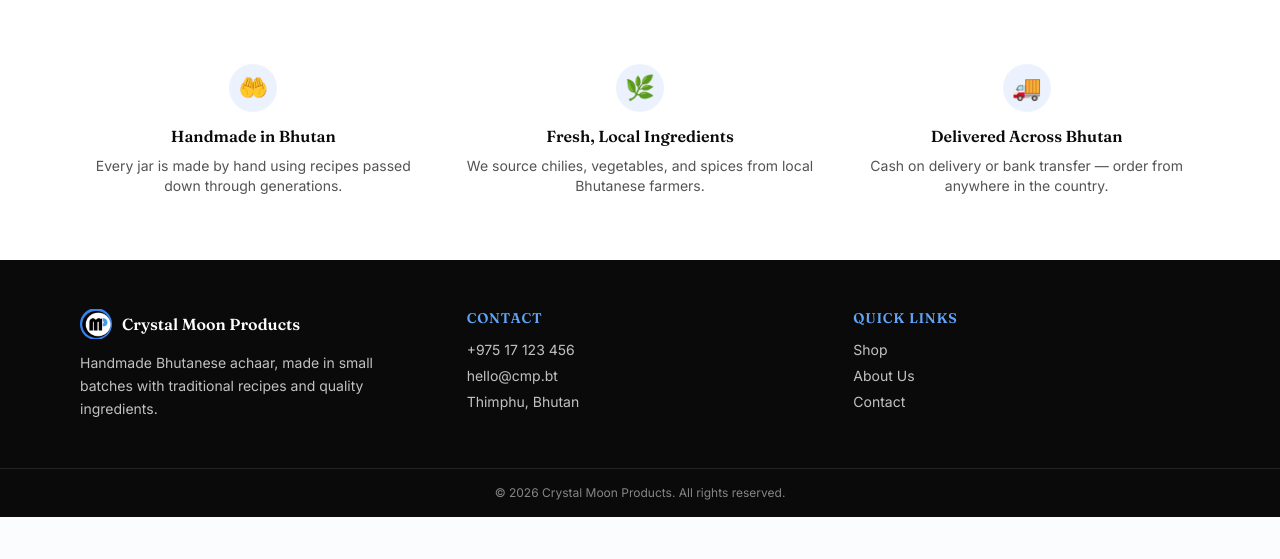
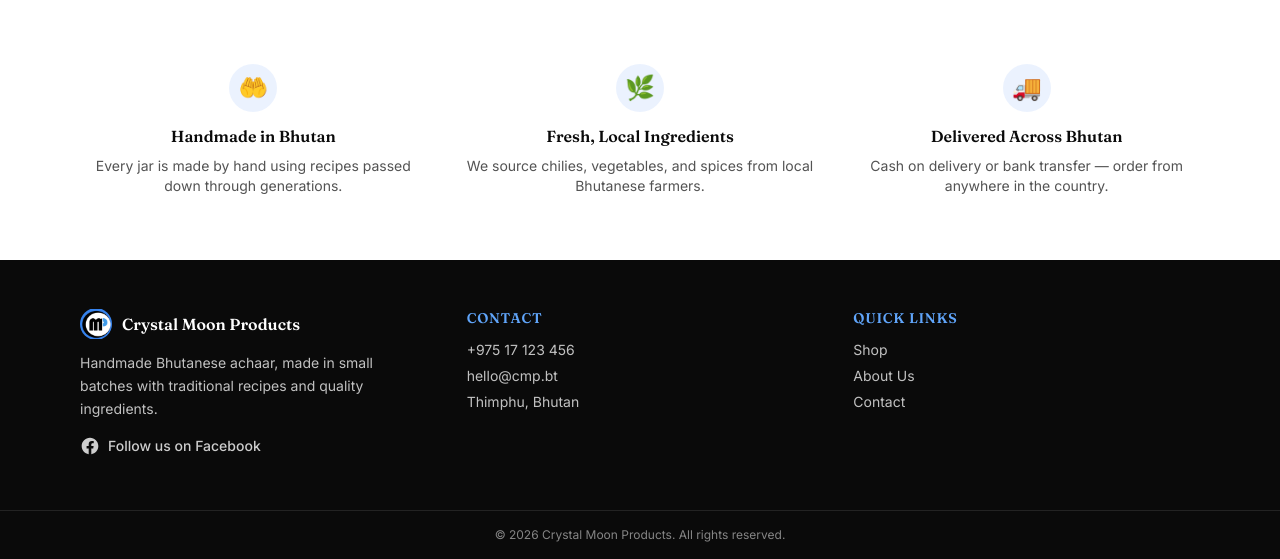
Before and after one commit to XplorerLuffy/cmp.bt, a PHP site: page /index.php in a window 1280 px wide. Shown: the part 1000-1559 px from the top of the page. Before the commit the page ends 1517 px from the top, so only its background shows below. Run offline with PHP 8.4, Linux system fonts and the light colour scheme; data comes from the database, SQL or seed files in the repository; data that the repository does not hold is empty; some libraries are stand-ins or nearby versions.

Commit message:
Add Facebook page link to footer
Co-Authored-By: Claude Opus 4.8 <noreply@anthropic.com>
Claude-Session: https://claude.ai/code/session_01PvjGgyAxz1gX7fKaNUYaUC

```diff
--- a/cpanel-site/includes/footer.php
+++ b/cpanel-site/includes/footer.php
@@ -9,6 +9,10 @@
         <p class="text-sm leading-relaxed">
           Handmade Bhutanese achaar, made in small batches with traditional recipes and quality ingredients.
         </p>
+        <a href="https://www.facebook.com/crystalmoonproduct" target="_blank" rel="noopener noreferrer" class="mt-4 inline-flex items-center gap-2 text-sm font-medium text-white/80 hover:text-brand-blue-light">
+          <svg viewBox="0 0 24 24" fill="currentColor" class="h-5 w-5" aria-hidden="true"><path d="M22 12c0-5.523-4.477-10-10-10S2 6.477 2 12c0 4.99 3.657 9.128 8.438 9.878v-6.987H7.898V12h2.54V9.797c0-2.506 1.492-3.89 3.777-3.89 1.094 0 2.238.195 2.238.195v2.46h-1.26c-1.243 0-1.63.771-1.63 1.562V12h2.773l-.443 2.89h-2.33v6.988C18.343 21.128 22 16.99 22 12z"/></svg>
+          Follow us on Facebook
+        </a>
       </div>
       <div>
         <h4 class="mb-3 font-display text-sm font-semibold uppercase tracking-wider text-brand-blue-light">Contact</h4>
```
